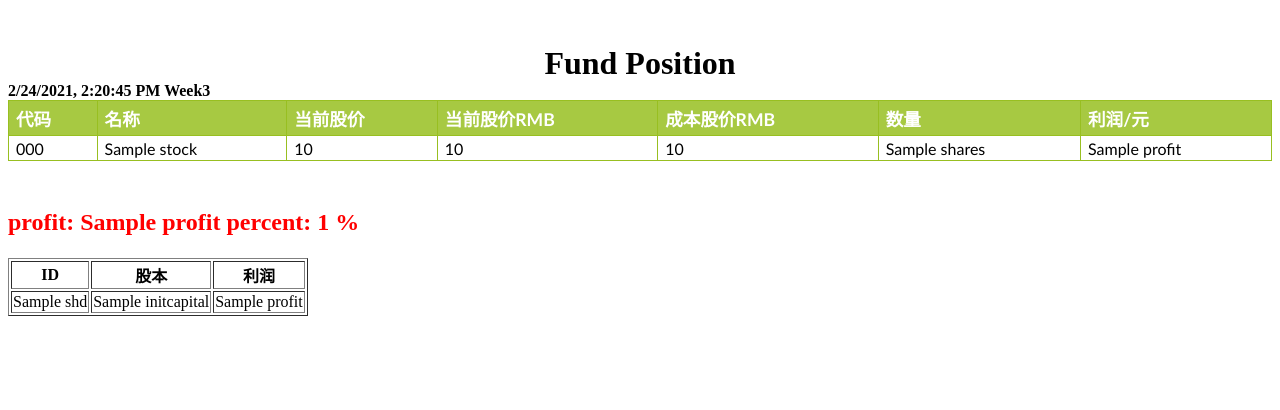
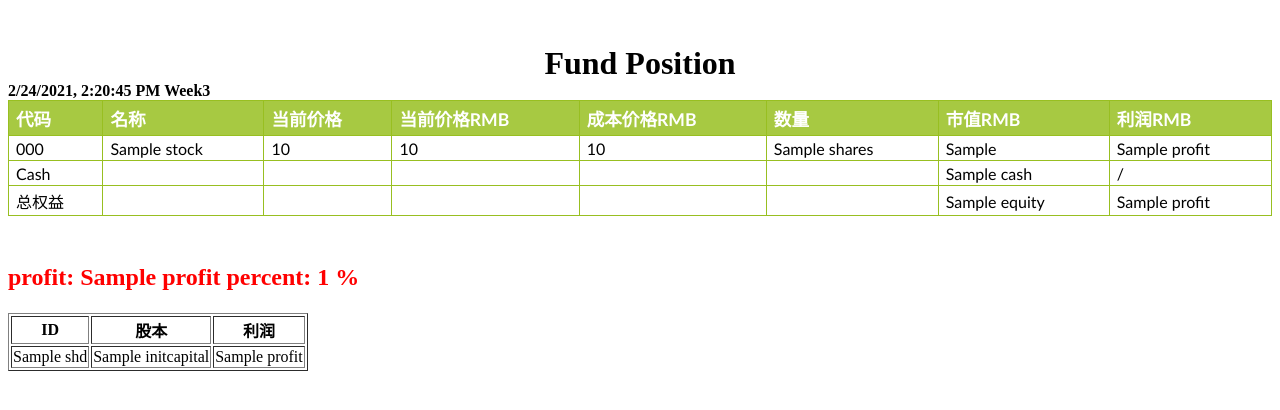
Before and after one commit to F22SU35/webIndex, a Django app: template templates/runoob.html in a window 1280 px wide. Shown: the top 410 px of the page. Run offline with Django 3.2, Linux system fonts and the light colour scheme; the template is opened without the code that fills it: most values are stand-ins (such as "Sample title", 1, 10 or a date in 2020).

Commit message:
add cash_floap

```diff
--- a/templates/runoob.html
+++ b/templates/runoob.html
@@ -11,11 +11,12 @@
   <tr>
     <th>代码</th>
     <th>名称</th>
-    <th>当前股价</th>
-    <th>当前股价RMB</th>
-    <th>成本股价RMB</th>
+    <th>当前价格</th>
+    <th>当前价格RMB</th>
+    <th>成本价格RMB</th>
     <th>数量</th>
-    <th>利润/元</th>
+    <th>市值RMB</th>
+    <th>利润RMB</th>
   </tr>
   {% for stock in stocks%}
   <tr>
@@ -25,9 +26,30 @@
     <td>{{ stock.priceRMB }}</td>
     <td>{{ stock.costPrice }}</td>
     <td>{{ stock.shares }}</td>
+    <td>{{ stock.valueRMB }}</td>
     <td>{{ stock.profit }}</td>
   </tr>
   {% endfor %}
+  <tr>
+    <td> Cash </td>
+    <td> </td>
+    <td></td>
+    <td></td>
+    <td></td>
+    <td></td>
+    <td>{{ cash }}</td>
+    <td> / </td>
+  </tr>
+    <tr>
+    <td> 总权益 </td>
+    <td> </td>
+    <td></td>
+    <td></td>
+    <td></td>
+    <td></td>
+    <td>{{ equity }}</td>
+    <td>{{ profit }} </td>
+  </tr>
 </table>
 
 
```
Also changed, not shown: webIndex/stock_func.py (+17 -6 lines), webIndex/views.py (+12 -6 lines).
